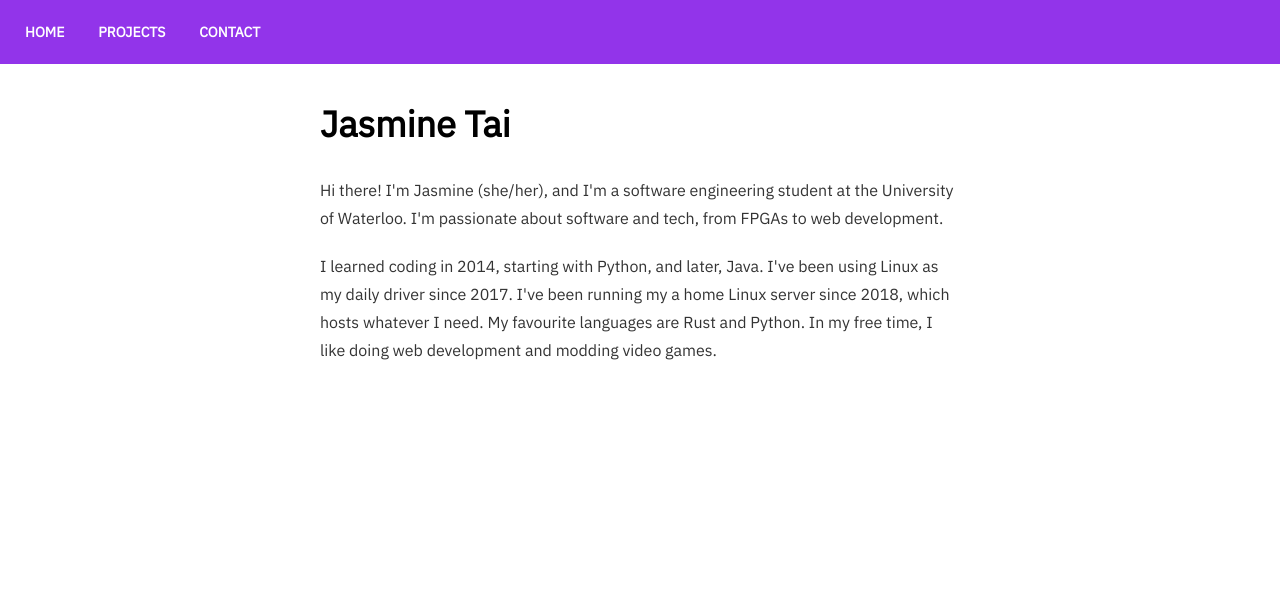
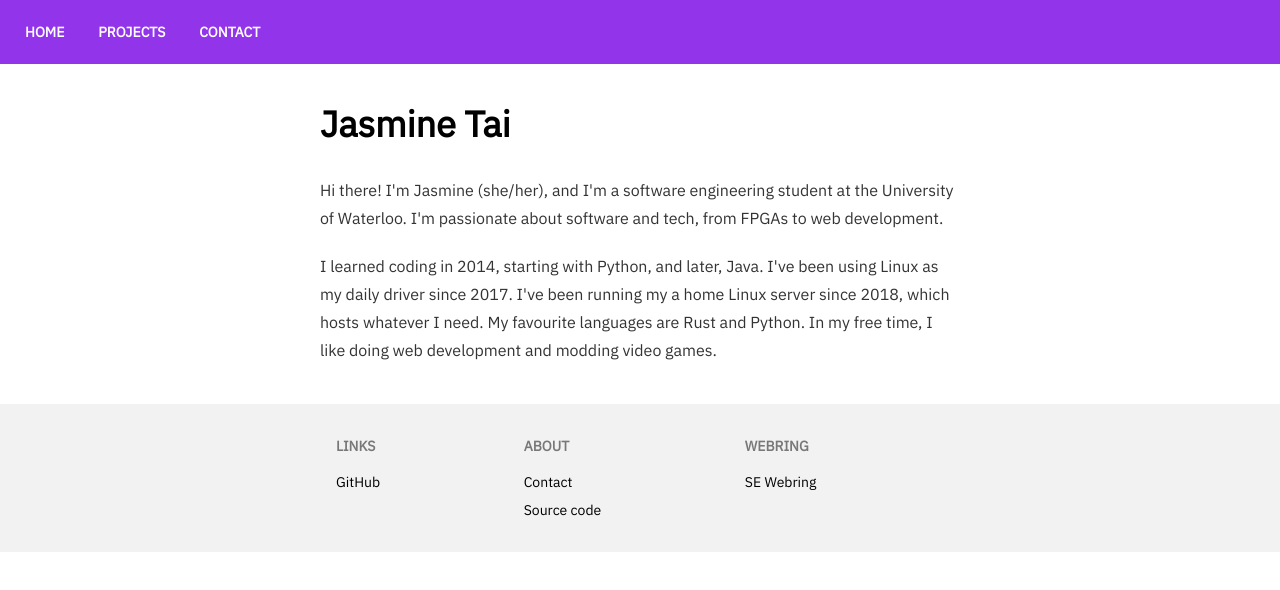
Before and after one commit to j-tai/jtai.ca, a SvelteKit app: page / in a window 1280 px wide. Shown: the top 590 px of the page. Built offline with nearby package versions, Linux system fonts and the light colour scheme.

Commit message:
Add footer

```diff
--- a/src/routes/+layout.svelte
+++ b/src/routes/+layout.svelte
@@ -5,13 +5,43 @@
 </script>
 
 <header>
-    <div class="navbar bg-primary text-primary-content">
+    <nav class="navbar bg-primary text-primary-content">
         <a href="/" class="btn btn-ghost">Home</a>
         <a href="/projects" class="btn btn-ghost">Projects</a>
         <a href="/contact" class="btn btn-ghost">Contact</a>
-    </div>
+    </nav>
 </header>
 
-<main class="max-w-[42rem] mx-auto my-10 px-4">
+<main class="my-10 px-4">
     <slot />
 </main>
+
+<footer class="bg-base-200 text-base-content">
+    <div class="footer p-8">
+        <div>
+            <span class="footer-title">Links</span>
+            <a href="https://github.com/j-tai">GitHub</a>
+        </div>
+        <div>
+            <span class="footer-title">About</span>
+            <a href="/contact">Contact</a>
+            <a href="https://github.com/j-tai/jtai.ca">Source code</a>
+        </div>
+        <div>
+            <span class="footer-title">Webring</span>
+            <a href="https://se-webring.xyz/">SE Webring</a>
+        </div>
+    </div>
+</footer>
+
+<style lang="postcss">
+    main,
+    footer > div {
+        @apply mx-auto;
+        max-width: 42rem;
+    }
+
+    footer a {
+        @apply link link-hover;
+    }
+</style>
```
